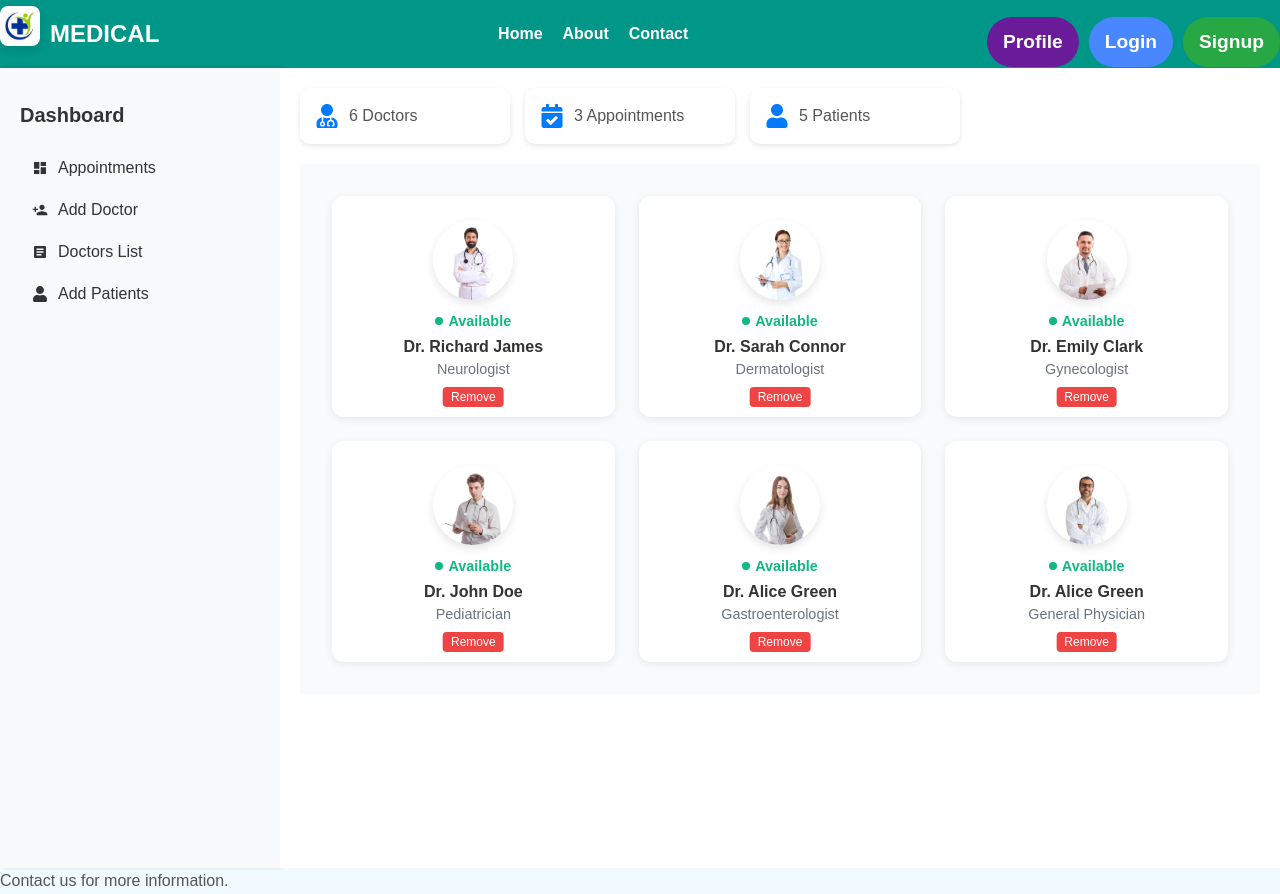
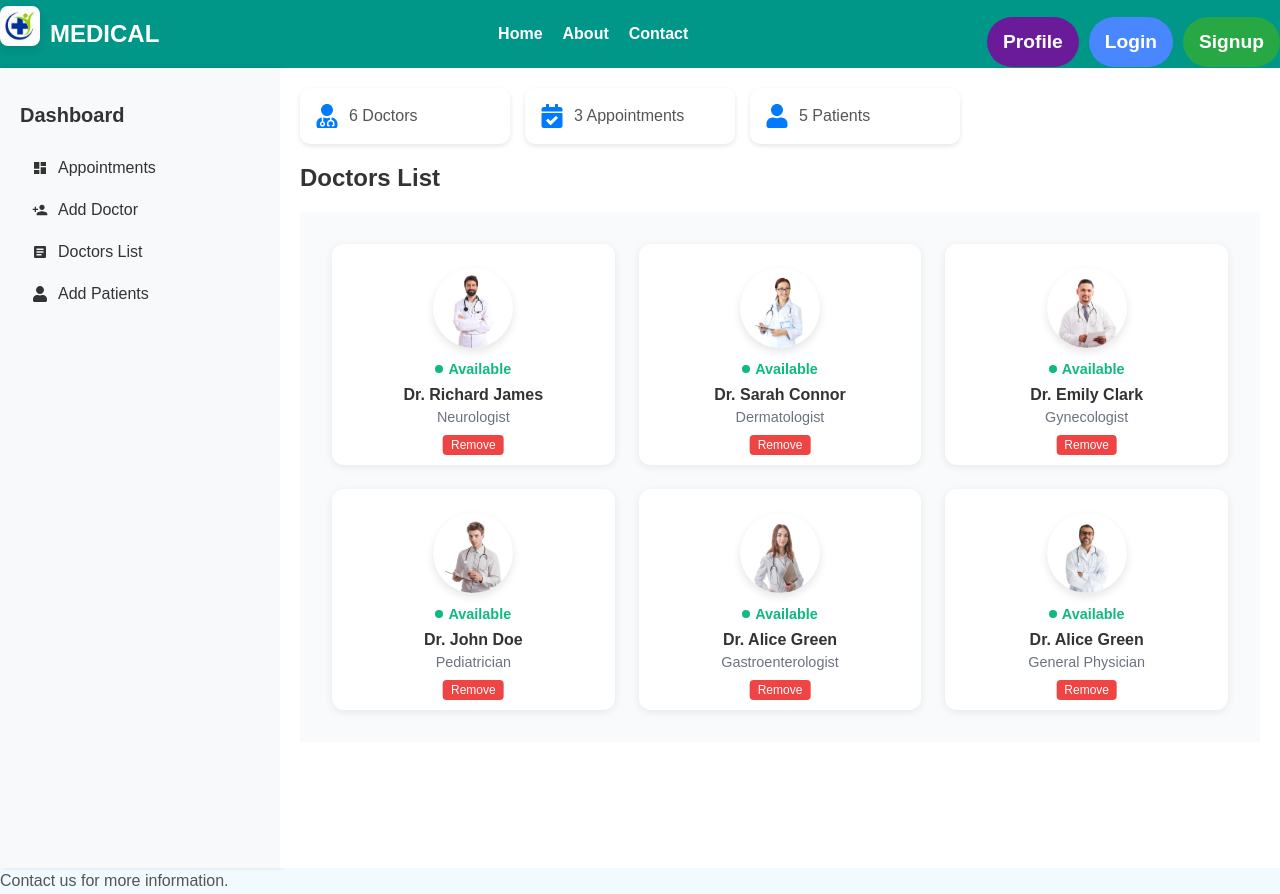
Before and after one commit to konok666/doctorappointment, a React app in the folder frontend/: page /admin-panel in a window 1280 px wide. Both pictures are taken after a click on the item "Doctors List". Built offline with nearby package versions, Linux system fonts and the light colour scheme; the HTML template or start-up script is replaced by a standard one.

Commit message:
cie2 submission

```diff
--- a/frontend/src/Pages/AdminPanel.jsx
+++ b/frontend/src/Pages/AdminPanel.jsx
@@ -113,10 +113,12 @@ const AdminPanel = () => {
 
       case "doctorsList":
         return (
-          <div className="admin-doctor-cards">
-            {doctors.map((doctor, index) => (
+          <div className="doctors-list-container">
+            <h2 className="doctors-list-heading">Doctors List</h2>
+            <div className="admin-doctor-cards">
+              {doctors.map((doctor, index) => (
               <div key={index} className="admin-doctor-card">
-                <img src={doctor.img} alt="Doctor" />
+              <img src={doctor.img} alt="Doctor" />
                 <div className="admin-doctor-info">
                   <span className="status">Available</span>
                   <h2>{doctor.name}</h2>
@@ -126,12 +128,13 @@ const AdminPanel = () => {
                   className="remove-doctor-btn"
                   onClick={() => removeDoctor(index)}
                 >
-                  Remove
+                Remove
                 </button>
               </div>
             ))}
           </div>
-        );
+        </div>
+      );
 
       case "addPatients":
         return (
```
